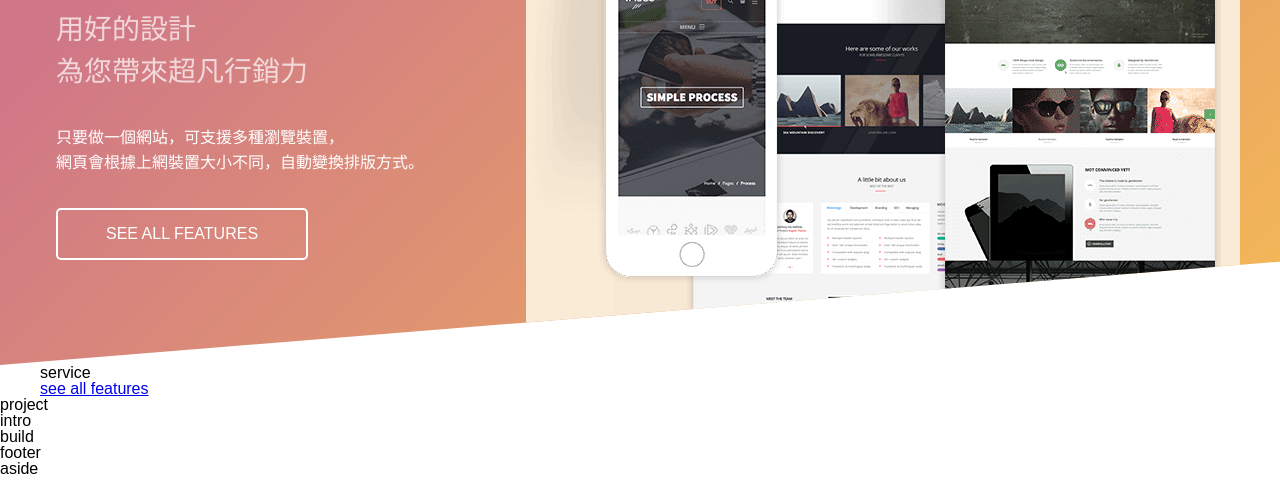
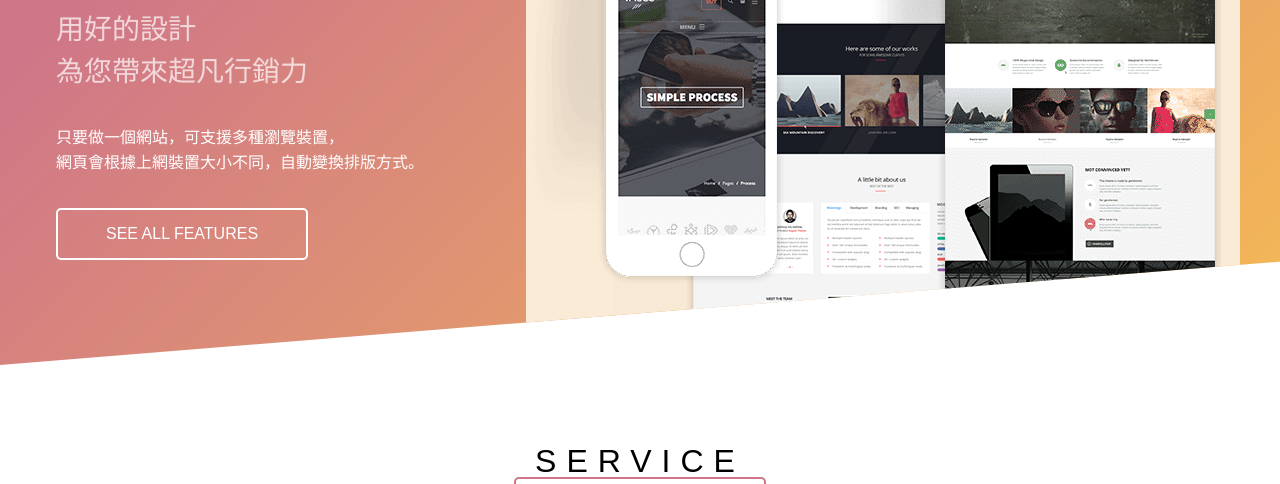
Before and after one commit to mumu-kuanchen/practice, a plain HTML site: page index.html in a window 1280 px wide. Shown: the part 324-808 px from the top of the page. Drawn offline with Linux system fonts and the light colour scheme.

Commit message:
add we-5

```diff
--- a/styles/index.css
+++ b/styles/index.css
@@ -1 +1,31 @@
 @charset "utf-8";
+
+.base {
+    padding-top: 5rem;
+    padding-bottom: 5rem;
+}
+
+.base-head, .base-foot {
+    text-align: center;
+}
+
+.base-title {
+    font-size: 2rem;
+    letter-spacing: 10px;
+    text-transform: uppercase;
+}
+
+.base-btn {
+    text-decoration: none;
+    color: #cf7688;
+    text-transform: uppercase;
+    border: solid 2px #cf7688;
+    padding: 1rem 3rem;
+    display: inline-block;
+    border-radius: 5px;
+    transition-duration: .3s;
+}
+
+.base-btn:hover {
+    background-color: #f6cdd5;
+}
```
